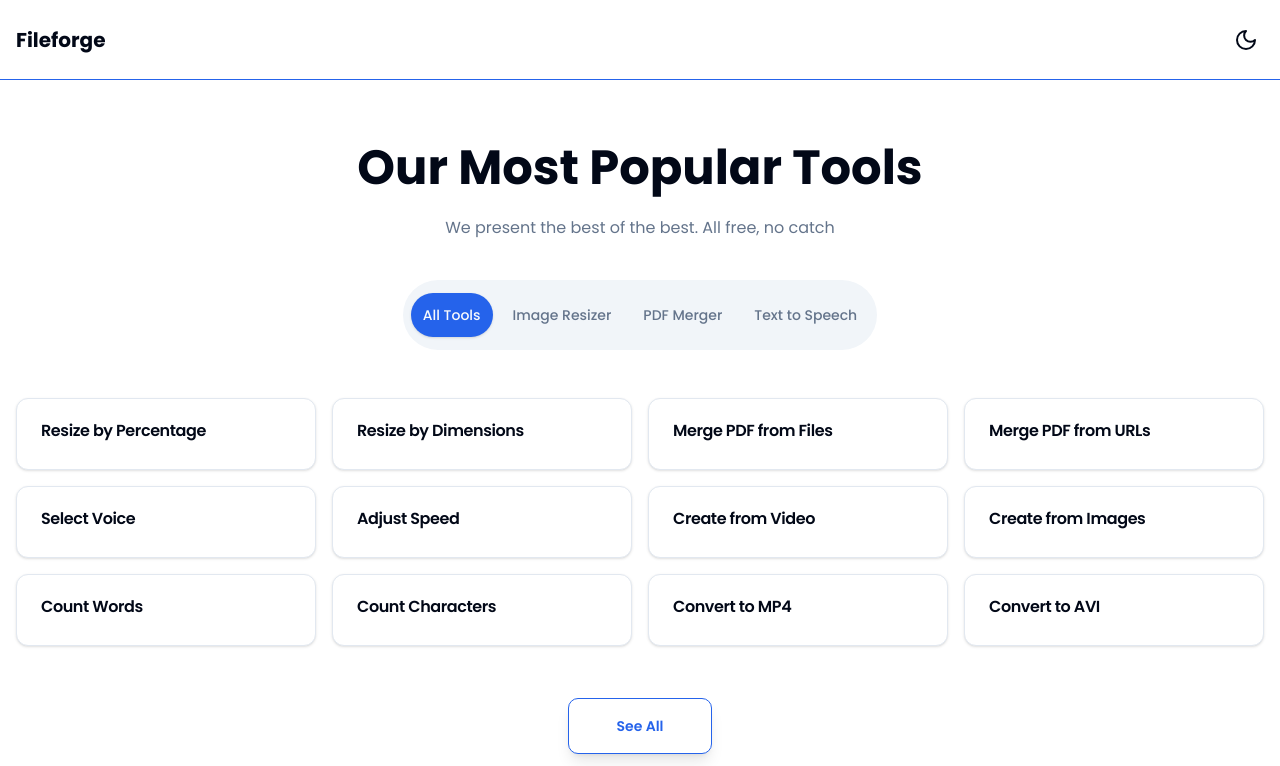
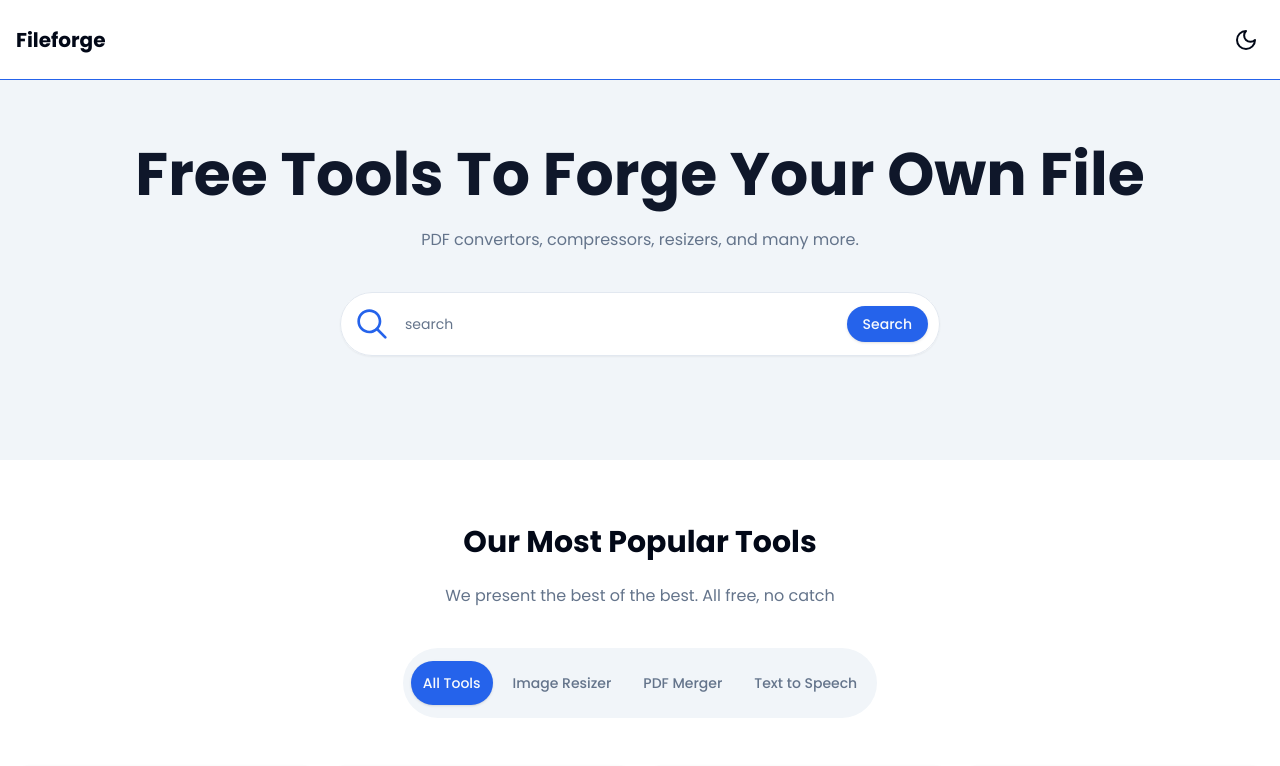
Before and after one commit to EyadOmar/fileforge-website, a Next.js app: page / in a window 1280 px wide. Shown: the top 766 px of the page. Built offline with nearby package versions, Linux system fonts and the light colour scheme.

Commit message:
search ui

```diff
--- a/src/app/globals.css
+++ b/src/app/globals.css
@@ -84,13 +84,3 @@
     @apply bg-background text-foreground;
   }
 }
-
-@layer components {
-  .heading-two h2 {
-    @apply text-pretty text-3xl font-bold leading-tight lg:text-5xl;
-  }
-
-  .heading-two p {
-    @apply mt-4 text-pretty text-xs font-normal text-muted-foreground lg:mt-6 lg:text-base;
-  }
-}
--- a/src/app/page.tsx
+++ b/src/app/page.tsx
@@ -1,8 +1,10 @@
+import Hero from "@/components/home/hero";
 import ToolsFilter from "@/components/home/toolsFilter";
 
 export default function Home() {
   return (
     <>
+      <Hero />
       <ToolsFilter />
     </>
   );
--- /dev/null
+++ b/src/components/home/hero.tsx
@@ -0,0 +1,16 @@
+import Search from "../search";
+import { HeadingOne } from "../ui/typography";
+
+export default function Hero() {
+  return (
+    <section className="section-padding bg-accent text-accent-foreground">
+      <div className="container">
+        <HeadingOne
+          headingText="Free tools to forge your own file"
+          paraText="PDF convertors, compressors, resizers, and many more."
+        />
+        <Search />
+      </div>
+    </section>
+  );
+}
--- a/src/components/home/toolsFilter.tsx
+++ b/src/components/home/toolsFilter.tsx
@@ -2,14 +2,16 @@ import { Tabs, TabsContent, TabsList, TabsTrigger } from "@/components/ui/tabs";
 import tools from "@/lib/dummyTools";
 import Tool from "./tool";
 import { ButtonLink } from "../ui/buttonLink";
+import { HeadingTwo } from "../ui/typography";
 
 export default function ToolsFilter() {
   return (
-    <section className="section-padding container">
-      <div className="heading-two text-center">
-        <h2>Our Most Popular Tools</h2>
-        <p>We present the best of the best. All free, no catch</p>
-      </div>
+    <section className="section-padding">
+      <div className="container">
+        <HeadingTwo
+          headingText="Our Most Popular Tools"
+          paraText="We present the best of the best. All free, no catch"
+        />
         <Tabs defaultValue="all" className="grid">
           <TabsList className="mx-auto my-8 max-w-[90vw] overflow-y-auto rounded-[100px] lg:my-10 lg:h-[70px] lg:w-fit lg:space-x-2 lg:px-2 lg:py-3">
             <TabsTrigger
@@ -32,7 +34,9 @@ export default function ToolsFilter() {
             className="grid grid-cols-[repeat(auto-fill,minmax(300px,1fr))] gap-4"
             value="all"
           >
-          {[...tools.slice(0, 6).map((t) => t.subTools)].flat().map((t, i) => (
+            {[...tools.slice(0, 6).map((t) => t.subTools)]
+              .flat()
+              .map((t, i) => (
                 <Tool
                   name={t.name}
                   parentName=""
@@ -65,6 +69,7 @@ export default function ToolsFilter() {
             See All
           </ButtonLink>
         </div>
+      </div>
     </section>
   );
 }
--- a/src/components/nav/mainHeader.tsx
+++ b/src/components/nav/mainHeader.tsx
@@ -3,7 +3,7 @@ import ToggleTheme from "../ui/toggleTheme";
 
 export default function MainHeader() {
   return (
-    <header className="animate-appear-from-top fixed left-0 top-0 h-[var(--header-height-sm)] w-full border-b border-primary bg-background text-foreground transition-colors duration-300 ease-in-out lg:h-[var(--header-height)]">
+    <header className="fixed left-0 top-0 z-40 h-[var(--header-height-sm)] w-full animate-appear-from-top border-b border-primary bg-background text-foreground transition-colors duration-300 ease-in-out lg:h-[var(--header-height)]">
       <div className="container flex h-full items-center justify-between">
         <Logo />
         <ToggleTheme />
--- /dev/null
+++ b/src/components/search.tsx
@@ -0,0 +1,18 @@
+import { Input } from "@/components/ui/input";
+import { MagnifyingGlassIcon } from "@radix-ui/react-icons";
+import { Button } from "./ui/button";
+
+export default function Search() {
+  return (
+    <div className="relative z-0 mx-auto my-8 h-[48px] w-full max-w-[min(600px,80vw)] rounded-[100px] bg-background text-primary outline-none lg:my-10 lg:h-[64px]">
+      <MagnifyingGlassIcon className="absolute start-3 top-1/2 h-10 w-10 -translate-y-1/2" />
+      <Input
+        className="h-full w-full rounded-[100px] pe-20 ps-16"
+        placeholder="search"
+      />
+      <Button className="absolute end-3 top-1/2 -translate-y-1/2 rounded-[100px] font-medium">
+        Search
+      </Button>
+    </div>
+  );
+}
--- /dev/null
+++ b/src/components/ui/input.tsx
@@ -0,0 +1,25 @@
+import * as React from "react"
+
+import { cn } from "@/lib/utils"
+
+export interface InputProps
+  extends React.InputHTMLAttributes<HTMLInputElement> {}
+
+const Input = React.forwardRef<HTMLInputElement, InputProps>(
+  ({ className, type, ...props }, ref) => {
+    return (
+      <input
+        type={type}
+        className={cn(
+          "flex h-9 w-full rounded-md border border-input bg-transparent px-3 py-1 text-sm shadow-sm transition-colors file:border-0 file:bg-transparent file:text-sm file:font-medium file:text-foreground placeholder:text-muted-foreground focus-visible:outline-none focus-visible:ring-1 focus-visible:ring-ring disabled:cursor-not-allowed disabled:opacity-50",
+          className
+        )}
+        ref={ref}
+        {...props}
+      />
+    )
+  }
+)
+Input.displayName = "Input"
+
+export { Input }
--- a/src/components/ui/toggleTheme.tsx
+++ b/src/components/ui/toggleTheme.tsx
@@ -30,7 +30,13 @@ export default function ToggleTheme() {
     setIsDark(!isDark);
   };
   return (
-    <Button onClick={toggleTheme} size={"icon"} variant={"ghost"}>
+    <Button
+      title={isDark ? "Switch to light mode" : "Switch to dark mode"}
+      aria-label={isDark ? "Switch to light mode" : "Switch to dark mode"}
+      onClick={toggleTheme}
+      size={"icon"}
+      variant={"ghost"}
+    >
       {isDark ? <SunIcon /> : <MoonIcon />}
     </Button>
   );
--- /dev/null
+++ b/src/components/ui/typography.tsx
@@ -0,0 +1,29 @@
+const headingParaStyle =
+  "mt-4 text-pretty text-xs font-normal text-muted-foreground lg:mt-6 lg:text-base";
+
+type HeadingPropsType = {
+  headingText: string;
+  paraText: string;
+};
+
+export function HeadingOne({ headingText, paraText }: HeadingPropsType) {
+  return (
+    <article className="heading-one text-center">
+      <h1 className="text-pretty text-3xl font-bold capitalize leading-tight md:text-4xl lg:text-6xl">
+        {headingText}
+      </h1>
+      <p className={headingParaStyle}>{paraText}</p>
+    </article>
+  );
+}
+
+export function HeadingTwo({ headingText, paraText }: HeadingPropsType) {
+  return (
+    <article className="heading-one text-center">
+      <h2 className="lg:text-5xl; text-pretty text-2xl font-bold capitalize leading-tight md:text-3xl">
+        {headingText}
+      </h2>
+      <p className={headingParaStyle}>{paraText}</p>
+    </article>
+  );
+}
```
Lines whose indentation alone changed are shown as unchanged.
